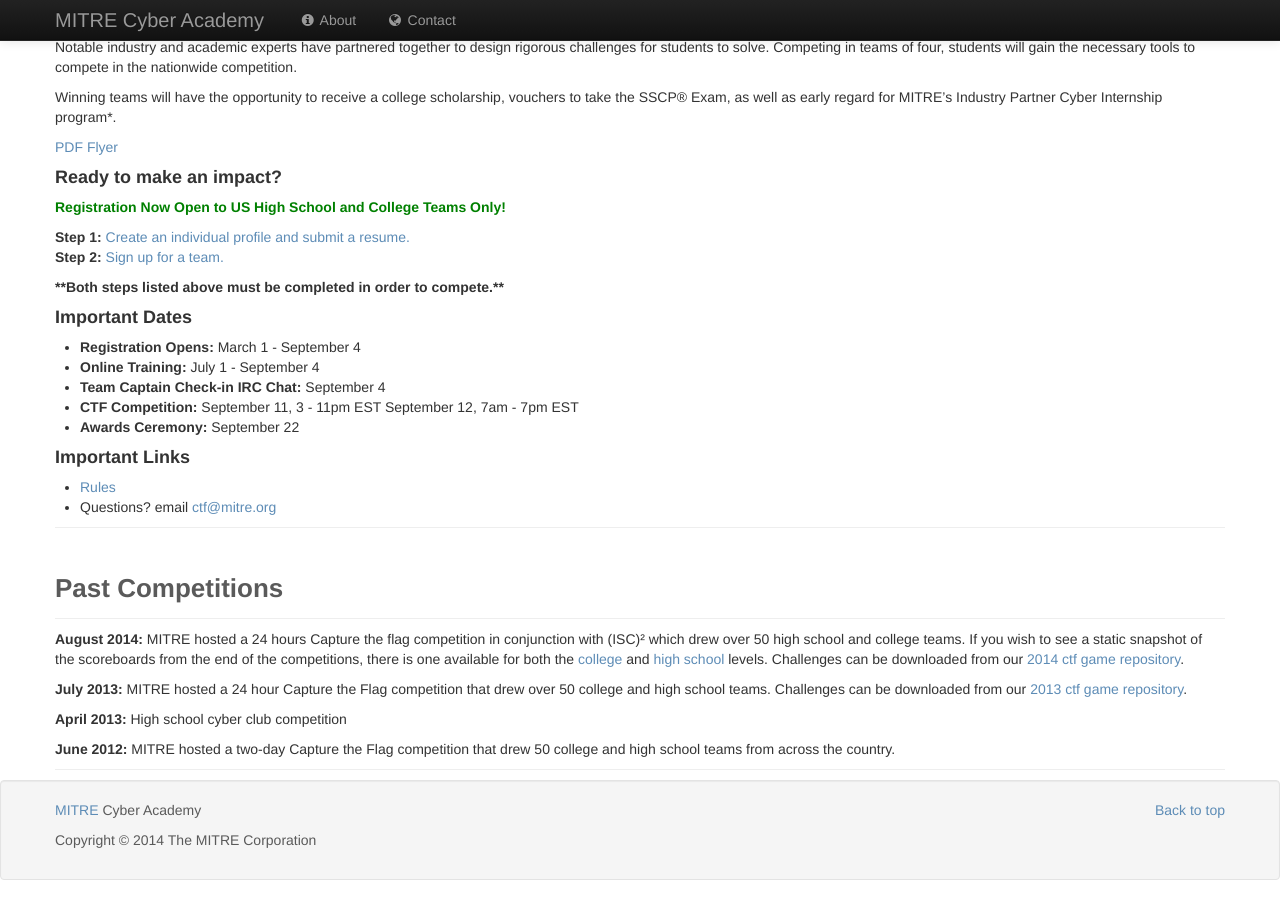
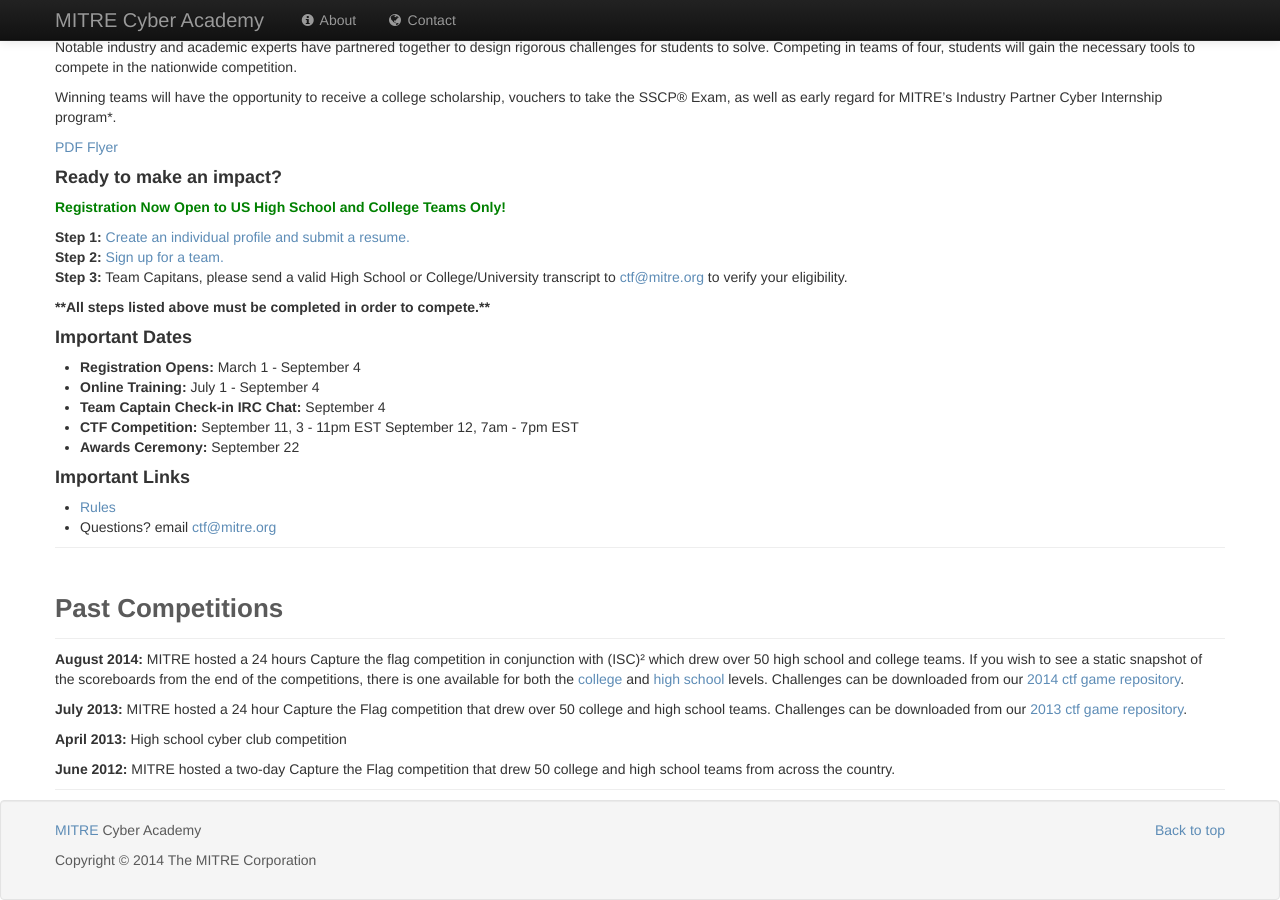
Before and after one commit to mitre-cyber-academy/mitre-cyber-academy.github.io, a Jekyll site: the page built from competitions/index.html, in a window 1280 px wide and 900 px high, scrolled down 792 px. Built offline with Jekyll 4.4.1, drawn with Linux system fonts in a browser that asks for light colours.

Commit message:
Added statement about transcripts

```diff
--- a/competitions/index.html
+++ b/competitions/index.html
@@ -63,10 +63,13 @@ redirect_from:
         <p>
           <h5 style="color:green;">Registration Now Open to US High School and College Teams Only!</h6>
             <b>Step 1:</b> <a href="https://sjobs.brassring.com/1033/ASP/TG/cim_home.asp?partnerid=119&siteid=5731" target="_blank">Create an individual profile and submit a resume.</a><br />
-            <b>Step 2:</b> <a href="https://ctf-registration.herokuapp.com" target="_blank">Sign up for a team.</a>
+            <b>Step 2:</b> <a href="https://ctf-registration.herokuapp.com" target="_blank">Sign up for a team.</a><br />
+            <b>Step 3:</b> Team Capitans, please send a valid High School or College/University transcript to <a href="hailto:ctf@mitre.org">ctf@mitre.org</a> to verify your eligibility.
         </p>
 
-        <p><b>**Both steps listed above must be completed in order to compete.**</b></p>
+        <p><b>**All steps listed above must be completed in order to compete.**</b></p>
+
+
 
         <h4>Important Dates</h4>
         <ul>
```
